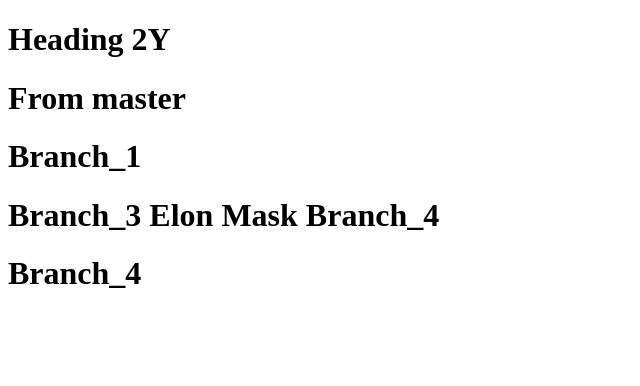
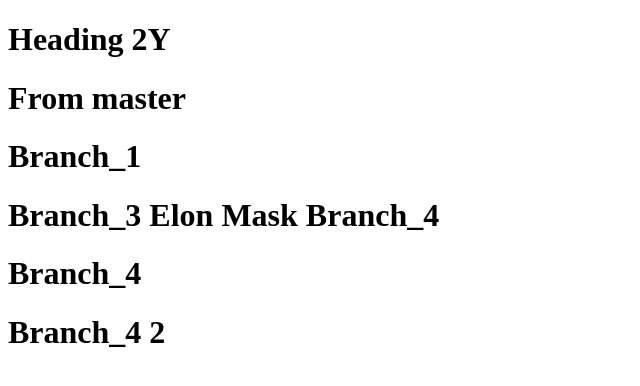
Before and after one commit to Volodymyr2208/prj1, a plain HTML site: page index.html in a window 1280 px wide. Shown: the whole page, without its empty margins (0-640 px from the left). Drawn offline with Linux system fonts and the light colour scheme.

Commit message:
Branch_4 2 changes

```diff
--- a/index.html
+++ b/index.html
@@ -9,5 +9,6 @@
         <h1>Branch_1</h1>
         <h1>Branch_3 Elon Mask Branch_4</h1>
         <h1>Branch_4</h1>
+        <h1>Branch_4 2</h1>
     </body>
 </html>
```
